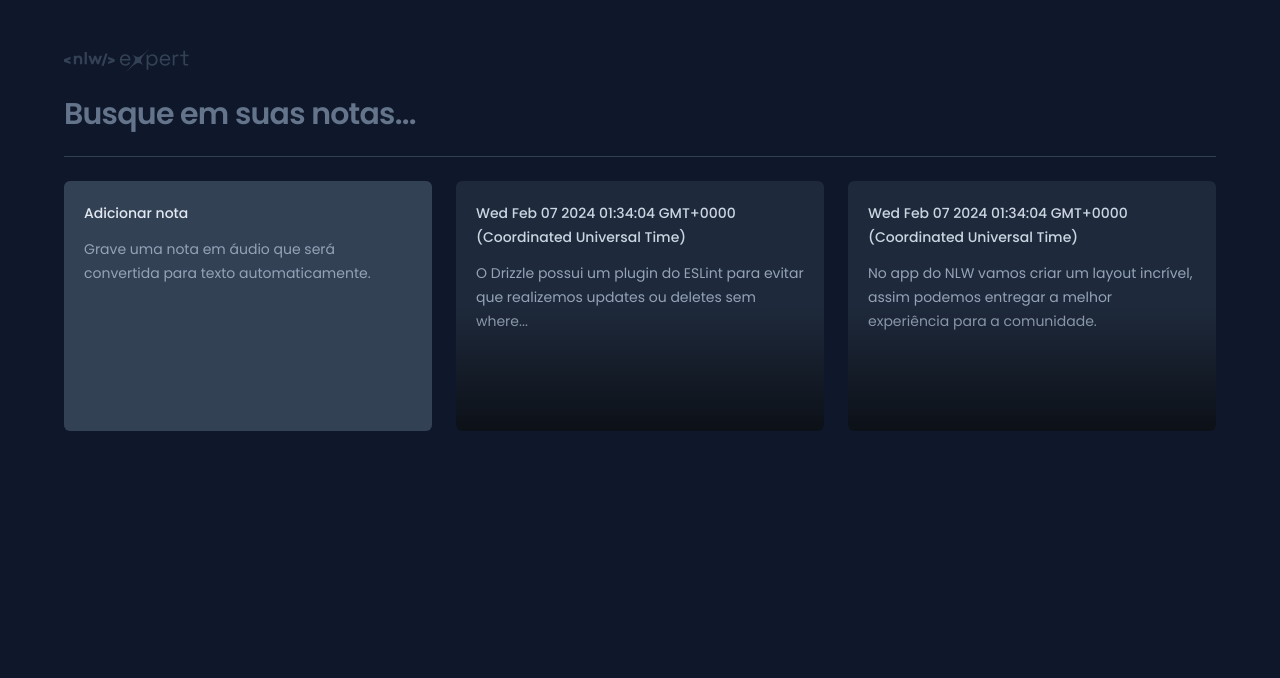
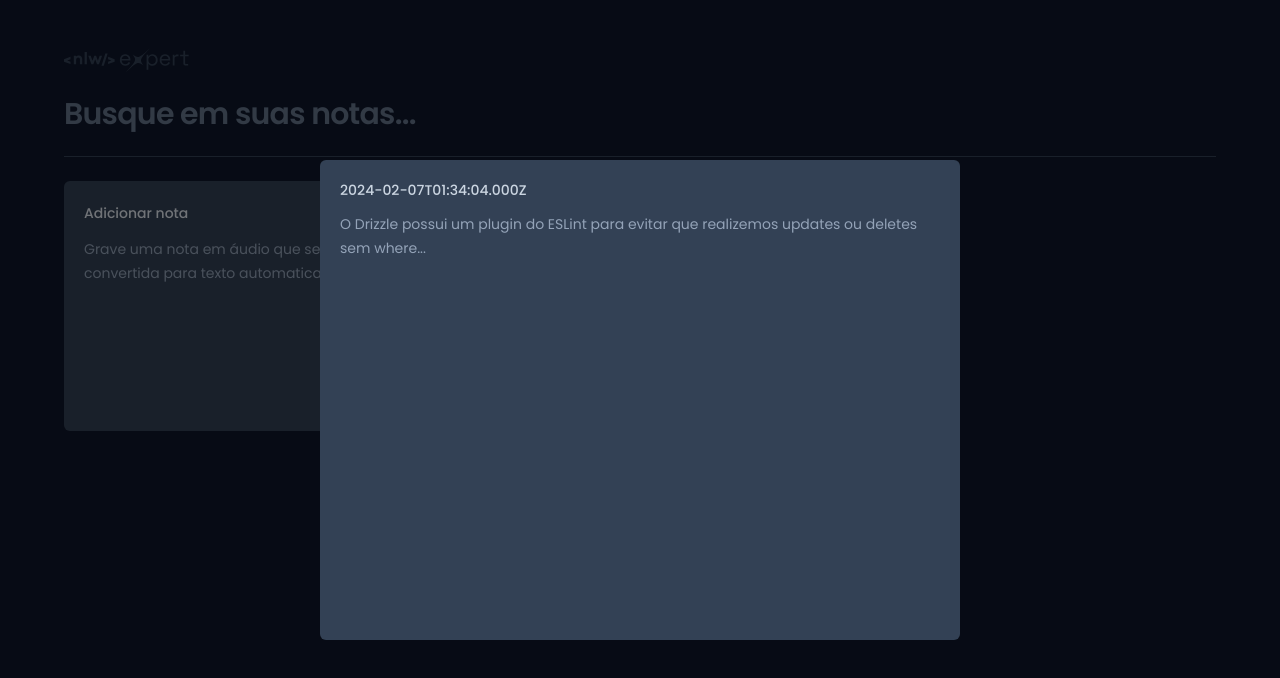
Before and after one commit to MarlonVictor/vueMyNotes, a Vue app: page / in a window 1280 px wide. Both pictures are taken after a click on the button 640 px from the left and 306 px from the top of the page. Shown: the top 678 px of the page. Built offline with nearby package versions, Linux system fonts and the light colour scheme.

Commit message:
feat: creating the base of modal with radix-vue

```diff
--- a/package.json
+++ b/package.json
@@ -9,6 +9,7 @@
     "preview": "vite preview"
   },
   "dependencies": {
+    "radix-vue": "^1.4.2",
     "vue": "^3.3.11"
   },
   "devDependencies": {
--- a/src/App.vue
+++ b/src/App.vue
@@ -28,12 +28,12 @@ import NoteCard from './components/NoteCard.vue'
         }"
       />
 
-      <NoteCard
+      <!-- <NoteCard
         :note="{
           date: new Date,
           content: 'No app do NLW vamos criar um layout incrível, assim podemos entregar a melhor experiência para a comunidade.'
         }"
-      />
+      /> -->
     </div>
   </div>
 </template>
--- a/src/components/NoteCard.vue
+++ b/src/components/NoteCard.vue
@@ -1,4 +1,12 @@
 <script setup lang="ts">
+import {
+  DialogRoot,
+  DialogTrigger,
+  DialogPortal,
+  DialogOverlay,
+  DialogContent
+} from 'radix-vue'
+
 interface NoteCardProps {
     note: {
         date: Date,
@@ -10,14 +18,25 @@ const { note } = defineProps<NoteCardProps>()
 </script>
 
 <template>
-    <button class="text-left rounded-md bg-slate-800 p-5 space-y-3 overflow-hidden relative outline-none hover:ring-2 hover:ring-slate-600 focus-visible:ring-2 focus-visible:ring-lime-400">
-        <span class="text-sm font-medium text-slate-300">{{ note.date }}</span>
-        <p class="text-sm leading-6 text-slate-400 h-full">
-            {{ note.content }}
-        </p>
+    <DialogRoot>
+        <DialogTrigger class="text-left rounded-md bg-slate-800 p-5 space-y-3 overflow-hidden relative outline-none hover:ring-2 hover:ring-slate-600 focus-visible:ring-2 focus-visible:ring-lime-400">
+            <span class="text-sm font-medium text-slate-300">{{ note.date.toISOString() }}</span>
+            <p class="text-sm leading-6 text-slate-400 h-full">{{ note.content }}</p>
 
-        <div class="absolute bottom-0 left-0 right-0 h-1/2 bg-gradient-to-t from-black/60 to-black/0 pointer-events-none" />
-    </button>
+            <div class="absolute bottom-0 left-0 right-0 h-1/2 bg-gradient-to-t from-black/60 to-black/0 pointer-events-none" />
+        </DialogTrigger>
+
+        <DialogPortal>
+            <DialogOverlay class="inset-0 fixed bg-black/50" />
+
+            <DialogContent class="fixed left-1/2 -translate-x-1/2 top-1/2 -translate-y-1/2 max-w-[640px] h-[60vh] w-full bg-slate-700 rounded-md flex flex-col outline-none">
+                <div class="flex flex-1 flex-col gap-3 p-5">
+                    <span class="text-sm font-medium text-slate-300">{{ note.date.toISOString() }}</span>
+                    <p class="text-sm leading-6 text-slate-400 h-full">{{ note.content }}</p>
+                </div>
+            </DialogContent>
+        </DialogPortal>
+    </DialogRoot>
 </template>
 
 <style scoped></style>
```
Also changed, not shown: 1 other file (tests, documents, lock files or other folders).
